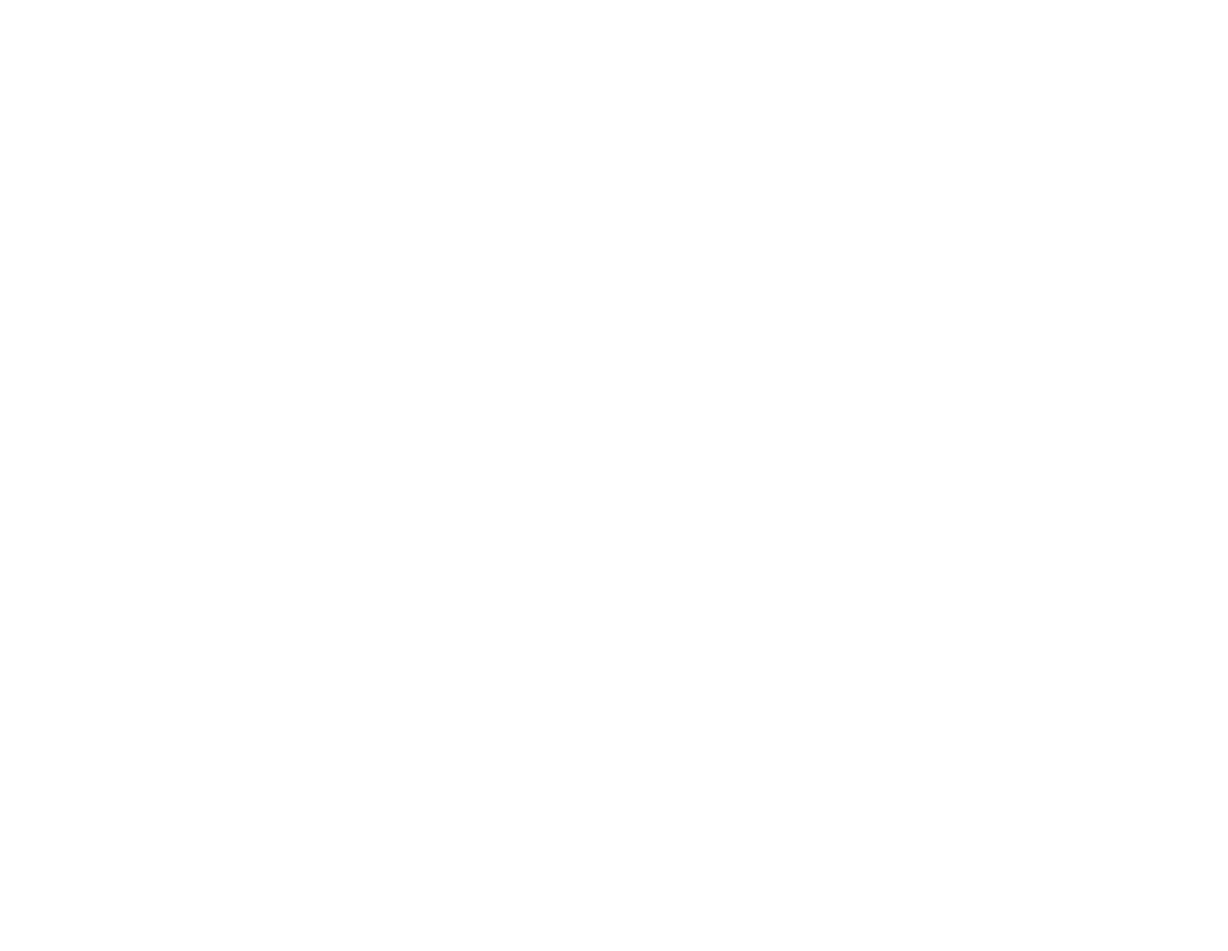
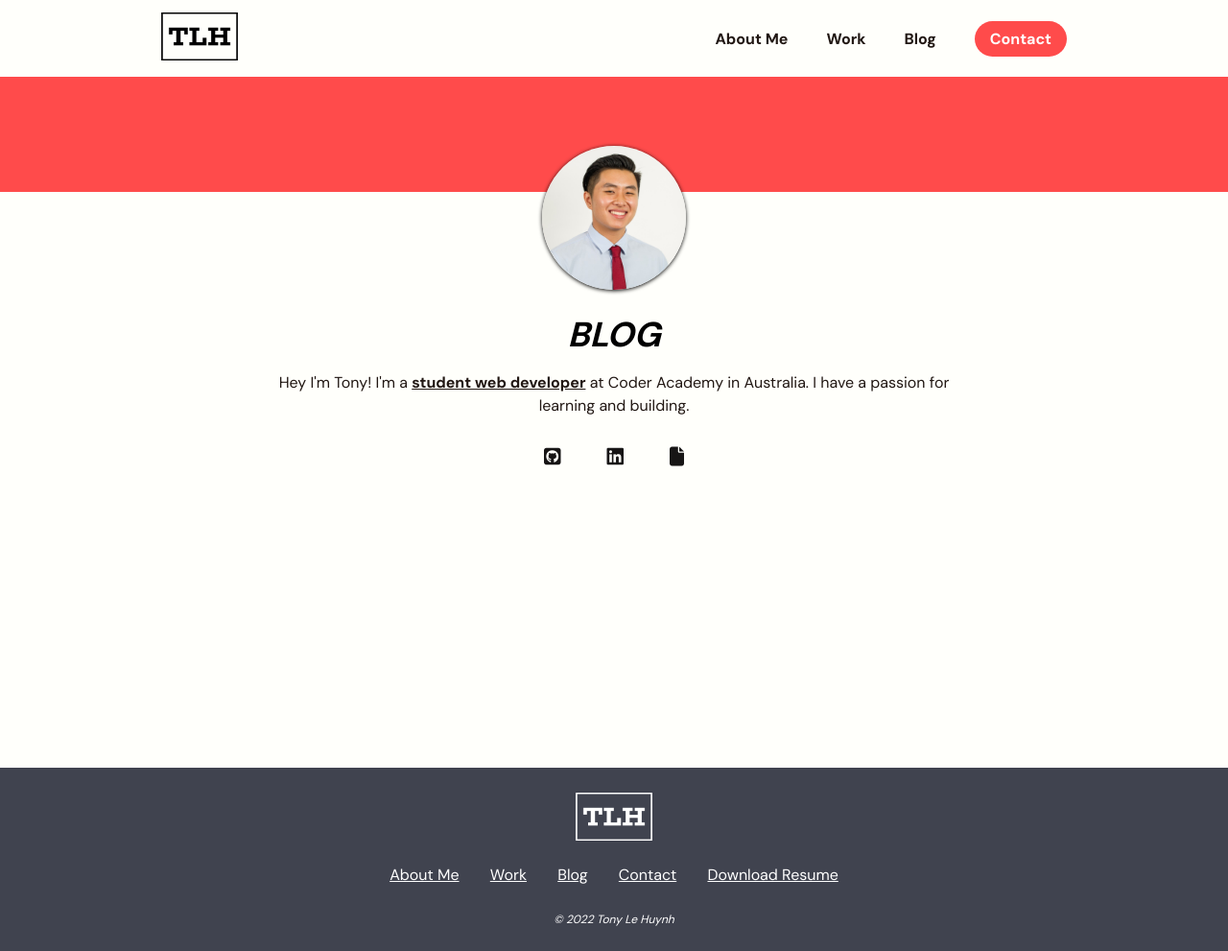
Before and after one commit to tonylehuynh/HTML-portfoliowebsite-assignment, a plain HTML site: page src/blog.html in a window 1280 px wide. Shown: the whole page at 96% size. Before the commit the page ends 800 px from the top, so only its background shows below. Drawn offline with Linux system fonts and the light colour scheme.

Commit message:
initial index styling complete, styling added to other pages

```diff
--- a/src/aboutme.html
+++ b/src/aboutme.html
@@ -0,0 +1,90 @@
+<!DOCTYPE html>
+<html lang="en">
+<head>
+    <meta charset="UTF-8">
+    <meta http-equiv="X-UA-Compatible" content="IE=edge">
+    <meta name="viewport" content="width=device-width, initial-scale=1.0">
+    <title>Tony Le Huynh</title>
+    <link rel="stylesheet" href="./style.css">
+    <script src="https://kit.fontawesome.com/85c599fcdb.js" crossorigin="anonymous"></script>
+</head>
+<body>
+    <section id="about_mepages">
+        <!-- NAVIGATION BAR -->
+        <nav>
+            <!-- PERSONAL LOGO FOR NAV BAR -->
+            <div class="logo">
+                <a href="./index.html">
+                    <img src="../docs/logo-black-on-transparent-background .png" class="nav_logo" alt="Personal Logo">
+                </a>
+            </div>
+            <ul class="nav_list">
+                <li class="nav_link">
+                    <a href="./aboutme.html" class="nav_links">About Me</a>
+                </li>
+                <li class="nav_link">
+                    <a href="./work.html" class="nav_links">Work</a>
+                </li>
+                <li class="nav_link">
+                    <a href="./blog.html" class="nav_links">Blog</a>
+                </li>
+                <li class="nav_link">
+                    <a href="./contact.html" class="nav_link_contact">Contact</a>
+                </li>
+            </ul>
+        </nav>
+        <!-- BANNER -->
+        <div class="banner"> </div>
+        <!-- ABOUT ME INFO SECTION -->
+        <div class="maincontent maincontent_flex">
+            <div class="info_section">
+                <div class="aboutme_container">
+                    <figure class="picture_container">
+                        <img src="../docs/profileimage.jpg" class="profile_image" alt="Profile image">
+                    </figure>
+                    <div class="heading_box">
+                        <h1 class="aboutme_title">
+                            ABOUT ME
+                        </h1>
+                    </div>
+                    <p class="aboutme_paragraph">
+                        Hey I'm Tony! I'm a <strong><u>student web developer</u></strong> at Coder Academy in Australia. I have a passion for learning and building.
+                    </p>
+                    <!-- SOCIAL LINKS -->
+                    <div class="aboutme_socials">
+                        <a href="https://github.com/tonylehuynh" target="_blank" class="social_link">
+                            <i class="fa-brands fa-square-github"></i>
+                        </a>
+                        <a href="https://www.linkedin.com/in/tony-le-huynh-0a94a513a/" target="_blank" class="social_link">
+                            <i class="fa-brands fa-linkedin"></i>
+                        </a>
+                        <a href="../docs/exampleresume.pdf" target="_blank" class="social_link">
+                            <i class="fa-solid fa-file"></i>
+                        </a>
+                    </div>
+                </div>
+            </div>
+        </div>
+    </section>
+    <!-- FOOTER -->
+    <footer>
+        <div class="footer_row">
+            <a href="./index.html">
+                <!-- FOOTER LOGO -->
+                <figure class="footer_logo">
+                    <img src="../docs/tlh-high-resolution-logo-white-on-transparent-background (1).png" class="footer_logoimage" alt="Footer Logo">
+                </figure>
+            </a>
+                <!-- FOOTER LINKS -->
+            <div class="footer_pages">
+                <a href="./aboutme.html" class="footer_links">About Me</a>
+                <a href="./work.html" class="footer_links">Work</a>
+                <a href="./blog.html" class="footer_links">Blog</a>
+                <a href="./contact.html" class="footer_links">Contact</a>
+                <a href="../docs/exampleresume.pdf" target="_blank" class="footer_links">Download Resume</a>
+            </div>
+            <div class="footer_copyright"><i>© 2022 Tony Le Huynh</i></div>
+        </div>
+    </footer>
+</body>
+</html>
--- a/src/blog.html
+++ b/src/blog.html
@@ -0,0 +1,90 @@
+<!DOCTYPE html>
+<html lang="en">
+<head>
+    <meta charset="UTF-8">
+    <meta http-equiv="X-UA-Compatible" content="IE=edge">
+    <meta name="viewport" content="width=device-width, initial-scale=1.0">
+    <title>Tony Le Huynh</title>
+    <link rel="stylesheet" href="./style.css">
+    <script src="https://kit.fontawesome.com/85c599fcdb.js" crossorigin="anonymous"></script>
+</head>
+<body>
+    <section id="about_mepages">
+        <!-- NAVIGATION BAR -->
+        <nav>
+            <!-- PERSONAL LOGO FOR NAV BAR -->
+            <div class="logo">
+                <a href="./index.html">
+                    <img src="../docs/logo-black-on-transparent-background .png" class="nav_logo" alt="Personal Logo">
+                </a>
+            </div>
+            <ul class="nav_list">
+                <li class="nav_link">
+                    <a href="./aboutme.html" class="nav_links">About Me</a>
+                </li>
+                <li class="nav_link">
+                    <a href="./work.html" class="nav_links">Work</a>
+                </li>
+                <li class="nav_link">
+                    <a href="./blog.html" class="nav_links">Blog</a>
+                </li>
+                <li class="nav_link">
+                    <a href="./contact.html" class="nav_link_contact">Contact</a>
+                </li>
+            </ul>
+        </nav>
+        <!-- BANNER -->
+        <div class="banner"> </div>
+        <!-- ABOUT ME INFO SECTION -->
+        <div class="maincontent maincontent_flex">
+            <div class="info_section">
+                <div class="aboutme_container">
+                    <figure class="picture_container">
+                        <img src="../docs/profileimage.jpg" class="profile_image" alt="Profile image">
+                    </figure>
+                    <div class="heading_box">
+                        <h1 class="aboutme_title">
+                            BLOG
+                        </h1>
+                    </div>
+                    <p class="aboutme_paragraph">
+                        Hey I'm Tony! I'm a <strong><u>student web developer</u></strong> at Coder Academy in Australia. I have a passion for learning and building.
+                    </p>
+                    <!-- SOCIAL LINKS -->
+                    <div class="aboutme_socials">
+                        <a href="https://github.com/tonylehuynh" target="_blank" class="social_link">
+                            <i class="fa-brands fa-square-github"></i>
+                        </a>
+                        <a href="https://www.linkedin.com/in/tony-le-huynh-0a94a513a/" target="_blank" class="social_link">
+                            <i class="fa-brands fa-linkedin"></i>
+                        </a>
+                        <a href="../docs/exampleresume.pdf" target="_blank" class="social_link">
+                            <i class="fa-solid fa-file"></i>
+                        </a>
+                    </div>
+                </div>
+            </div>
+        </div>
+    </section>
+    <!-- FOOTER -->
+    <footer>
+        <div class="footer_row">
+            <a href="./index.html">
+                <!-- FOOTER LOGO -->
+                <figure class="footer_logo">
+                    <img src="../docs/tlh-high-resolution-logo-white-on-transparent-background (1).png" class="footer_logoimage" alt="Footer Logo">
+                </figure>
+            </a>
+                <!-- FOOTER LINKS -->
+            <div class="footer_pages">
+                <a href="./aboutme.html" class="footer_links">About Me</a>
+                <a href="./work.html" class="footer_links">Work</a>
+                <a href="./blog.html" class="footer_links">Blog</a>
+                <a href="./contact.html" class="footer_links">Contact</a>
+                <a href="../docs/exampleresume.pdf" target="_blank" class="footer_links">Download Resume</a>
+            </div>
+            <div class="footer_copyright"><i>© 2022 Tony Le Huynh</i></div>
+        </div>
+    </footer>
+</body>
+</html>
--- a/src/style.css
+++ b/src/style.css
@@ -103,6 +103,13 @@ nav {
 
 #about_me{
     min-height: 60vh;
+    display: flex;
+    flex-direction: column;
+}
+
+/* more vertical height for pages that aren't the index */
+#about_mepages {
+    min-height: 100vh;
     display: flex;
     flex-direction: column;
 }
```
Also changed, not shown: src/contact.html (+90 -0 lines), src/work.html (+90 -0 lines).
